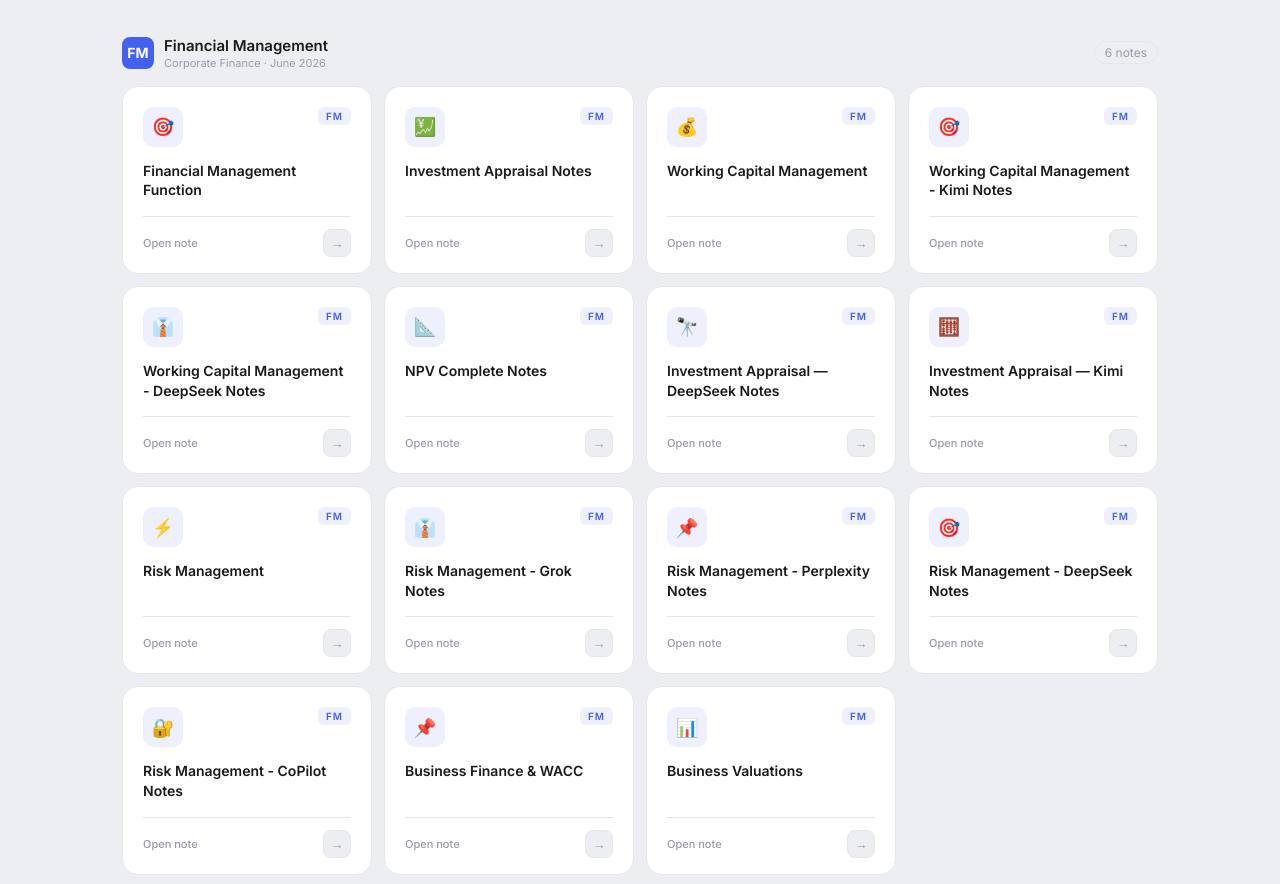
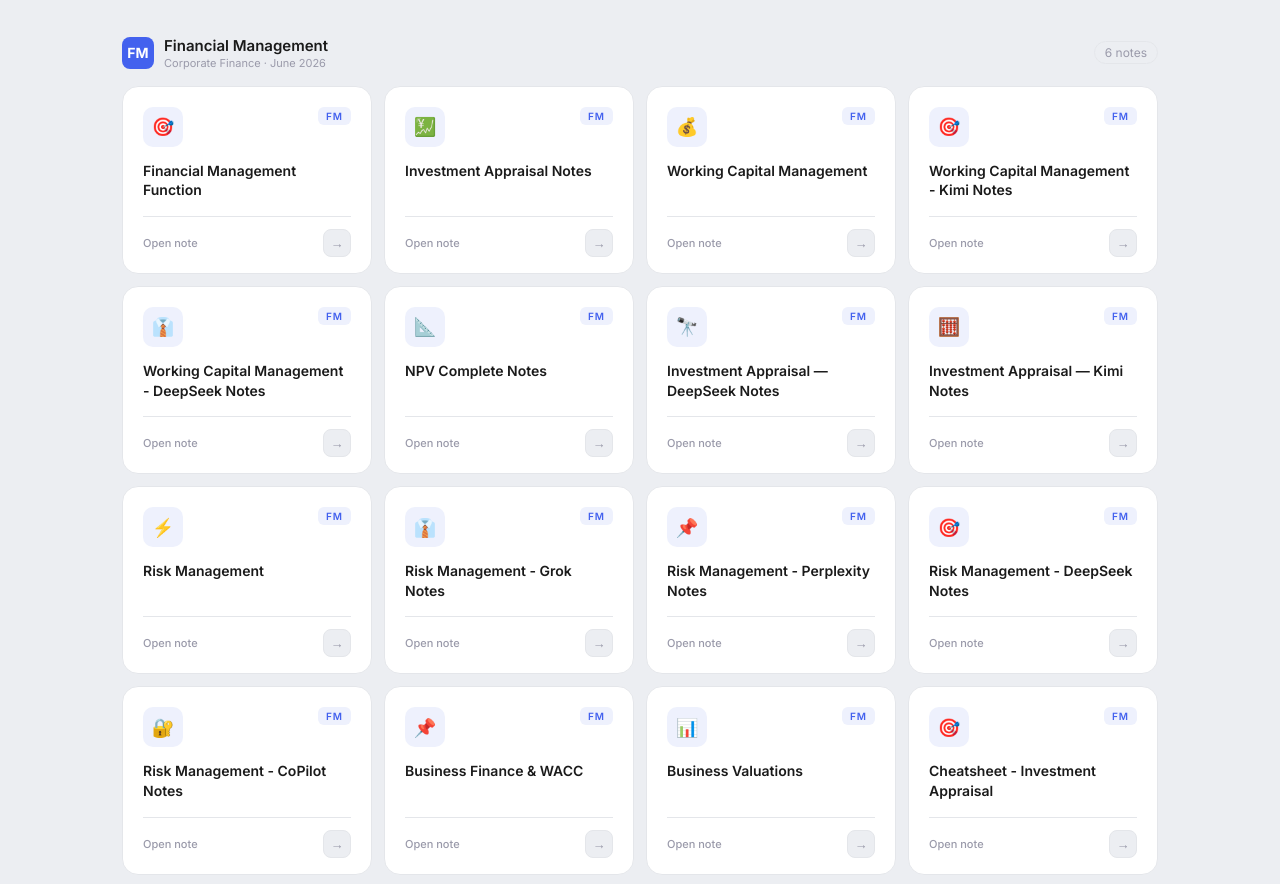
Before and after one commit to Iftakhar20/acca-notes, a plain HTML site: page index.html in a window 1280 px wide. Shown: the part 68-952 px from the top of the page. Drawn offline with Linux system fonts and the light colour scheme.

Commit message:
Update index.html

```diff
--- a/index.html
+++ b/index.html
@@ -362,6 +362,15 @@ body {
       </a>
 
 
+        <a class="card card-fm" href="FM/FM Investment Appraisal Cheatsheet.html">
+        <div class="card-top">
+          <div class="card-emoji-wrap emoji-fm">🎯</div>
+          <span class="card-badge badge-fm">FM</span>
+        </div>
+        <span class="card-name">Cheatsheet - Investment Appraisal</span>
+        <div class="card-footer"><span class="card-open">Open note</span><span class="card-arrow">→</span></div>
+      </a>
+
 
     </div>
   </div>
```
